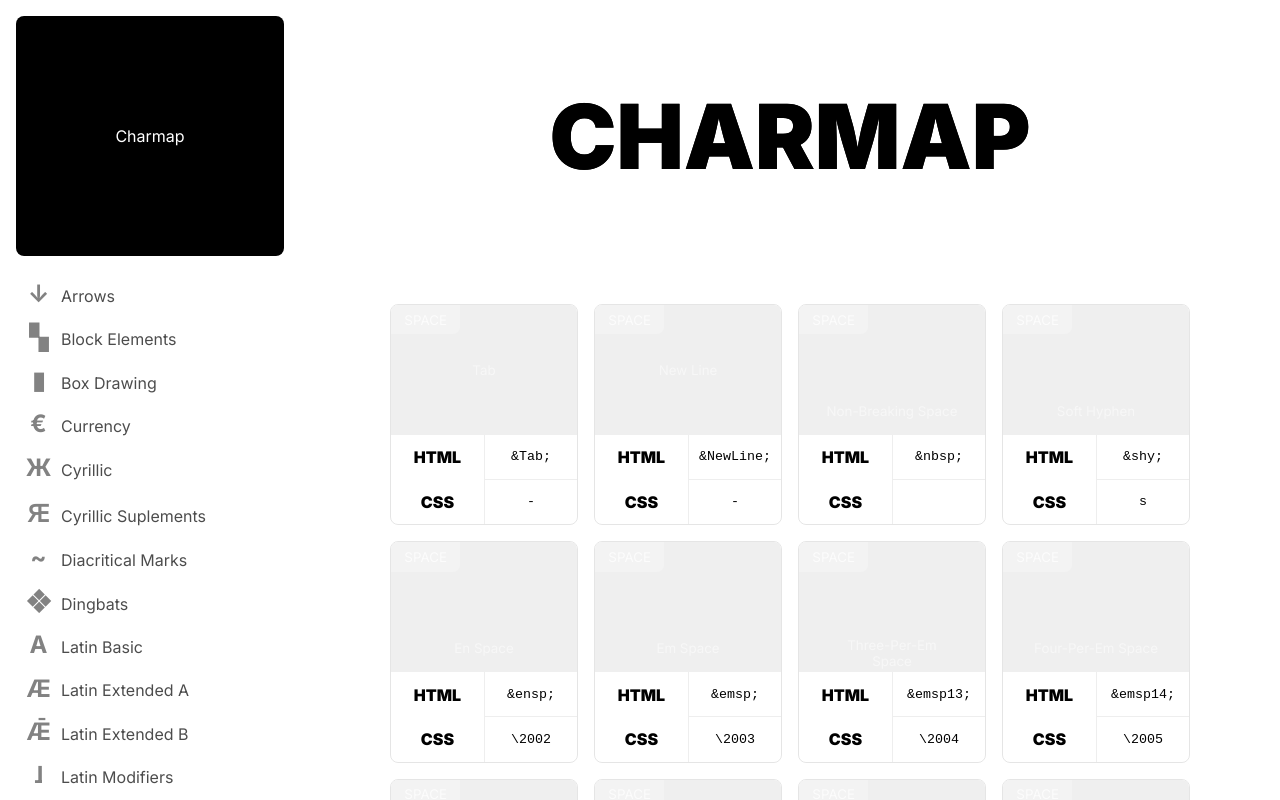
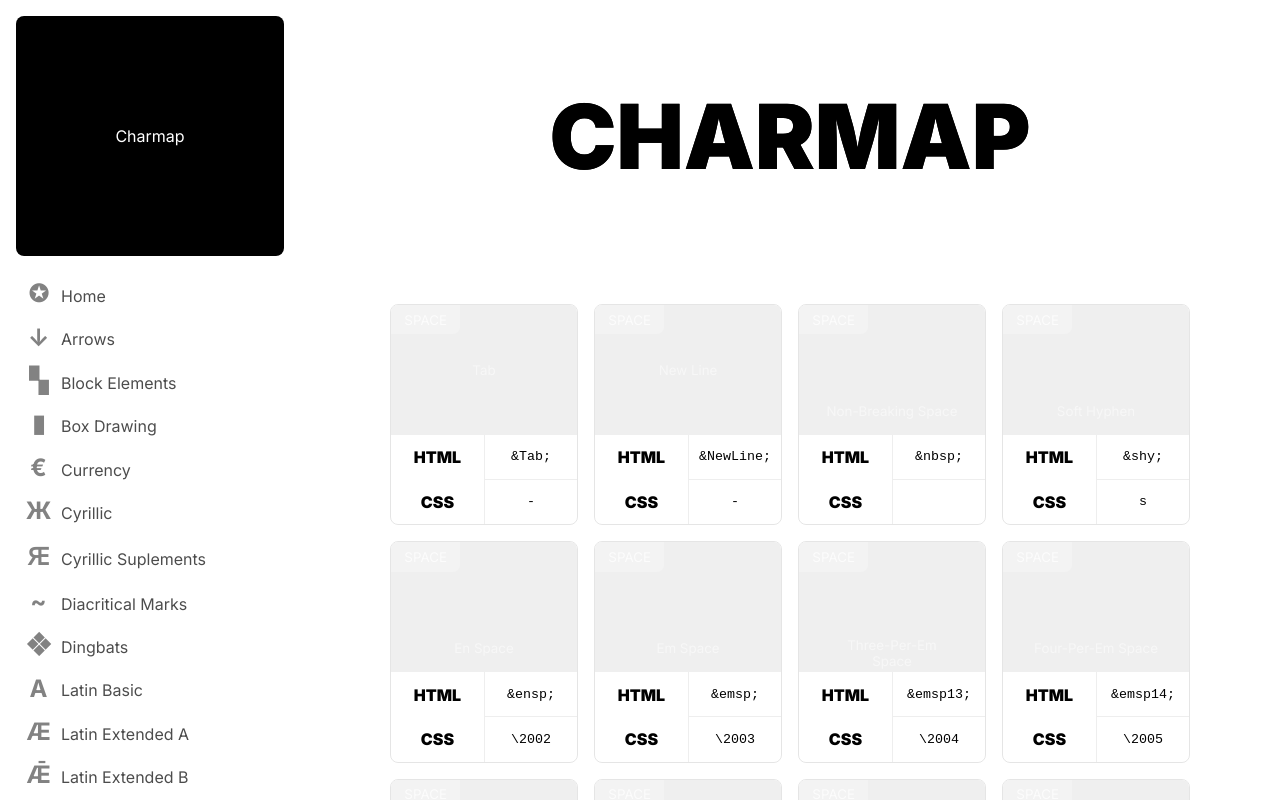
Before and after one commit to elvessousa/charmap, a Next.js app: page / in a window 1280 px wide. Built offline with nearby package versions, Linux system fonts and the light colour scheme.

Commit message:
Header component.

```diff
--- a/components/Filter/index.tsx
+++ b/components/Filter/index.tsx
@@ -6,6 +6,14 @@ const Filter: React.FC = () => {
   return (
     <FilterNavigation>
       <ul>
+        <li>
+          <Link href={`/`}>
+            <a>
+              <span dangerouslySetInnerHTML={{ __html: "&#10026;" }} />
+              Home
+            </a>
+          </Link>
+        </li>
         {navigation.map((item, index) => (
           <li key={index}>
             <Link href={`/[chars]`} as={`/${item.category}`}>
```
